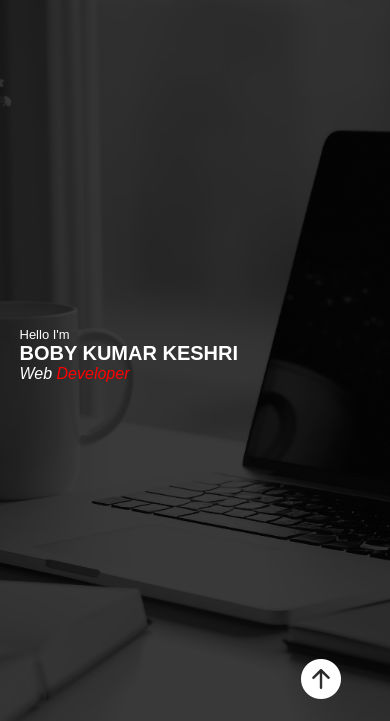
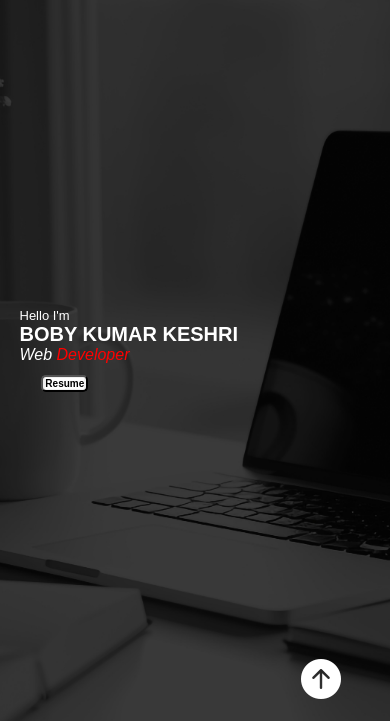
Before and after one commit to Boby25122000/MyPortfolio, a plain HTML site: page index.html in a window 390 px wide. Shown: the part 67-788 px from the top of the page. Drawn offline with nearby package versions, Linux system fonts and the light colour scheme.

Commit message:
6 commit

```diff
--- a/index.html
+++ b/index.html
@@ -55,6 +55,10 @@
                     <h4>Hello I'm</h4>
                     <h2>BOBY KUMAR KESHRI</h2>
                     <h3>Web <span>Developer</span></h3>
+                    <div class="button-resume">
+                        <button>
+                            <a id="download-link" href="Assets/resume.pdf"> Resume </a>
+                        </button>
                 </div>
             </div>
 
@@ -334,8 +338,8 @@
                     "></textarea>
                 </div>
                 <div class="btn">
-                    <button>Join WhatsApp</button>
-                    <button onclick="Whatsapp()" id="WhatsApp">Join WhatsApp</button>
+                    <button>Send</button>
+                    <!-- <button onclick="Whatsapp()" id="WhatsApp">Join WhatsApp</button> -->
                 </div>
             </div>
 
--- a/media.css
+++ b/media.css
@@ -314,6 +314,12 @@
     #home .name h3{
         font-size: 2.5rem;
     }
+    .name button {
+        padding: 1px 2px;
+    }
+    .name button a {
+        font-size: 1rem;
+    }
     .heading h2 {
         font-size: 3.7rem;
     }
@@ -404,14 +410,14 @@
     }
     .contact-info .left-contact .input input {
         height: 3.5rem;
-        width: 14.5rem;
+        width: 13rem;
     }
     .contact-info .left-contact .Subject input {
         height: 3.5rem;
-        width: 32rem;
+        width: 29rem;
     }
     .contact-info .left-contact .form-group textarea{
-        width: 32rem;
+        width: 29rem;
         height: 150px;
         font-size: 1.5rem;
     }
--- a/style.css
+++ b/style.css
@@ -182,9 +182,33 @@ header .mobile-nav {
     font-style: italic;
     animation: fd 1s ease 0.2s infinite alternate;
 }
-
+.name button {
+    padding: 2px 5px;
+    border-radius: 5px;
+    display: flex;
+    justify-content: center;
+    align-items: center;
+    overflow: hidden;
+    margin: 5% 10%;
+}
+.name button a {
+    /* width: 100px; */
+    height: auto;
+    background-color: white;
+    text-decoration: none;
+    color: black;
+    font-size: 1.4rem;
+    font-weight: bold;
+    box-shadow: outset 0px 0px 2px 2px rgba(0, 0, 0, 0.5);
+    overflow: hidden;
+}
+.name button a:hover {
+    color: blue;
+    transition: 0.3s ease-in;
+    transform: translate(2px);
+}
 .icons {
-    width: 200px;
+    width: 100%;
     height: 50px;
     display: flex;
     align-items: center;
@@ -193,10 +217,10 @@ header .mobile-nav {
     bottom: 0;
     position: absolute;
     font-size: 2.5rem;
+    margin-left: -5%;
 }
 .name .icons a {
     text-decoration: none;
-    /* color: white; */
 }
 /* Specific icon colors */
 #whatsapp:hover {
@@ -605,7 +629,7 @@ span {
     margin-block: 1rem 0;
 }
 .left-contact .btn button {
-    padding: 1rem 1rem;
+    padding: 0.5rem 1.5rem;
     font-size: 1.7rem;
     font-family: cursive;
     background-color: rgb(24, 221, 24);
```
Also changed, not shown: 1 other file.
